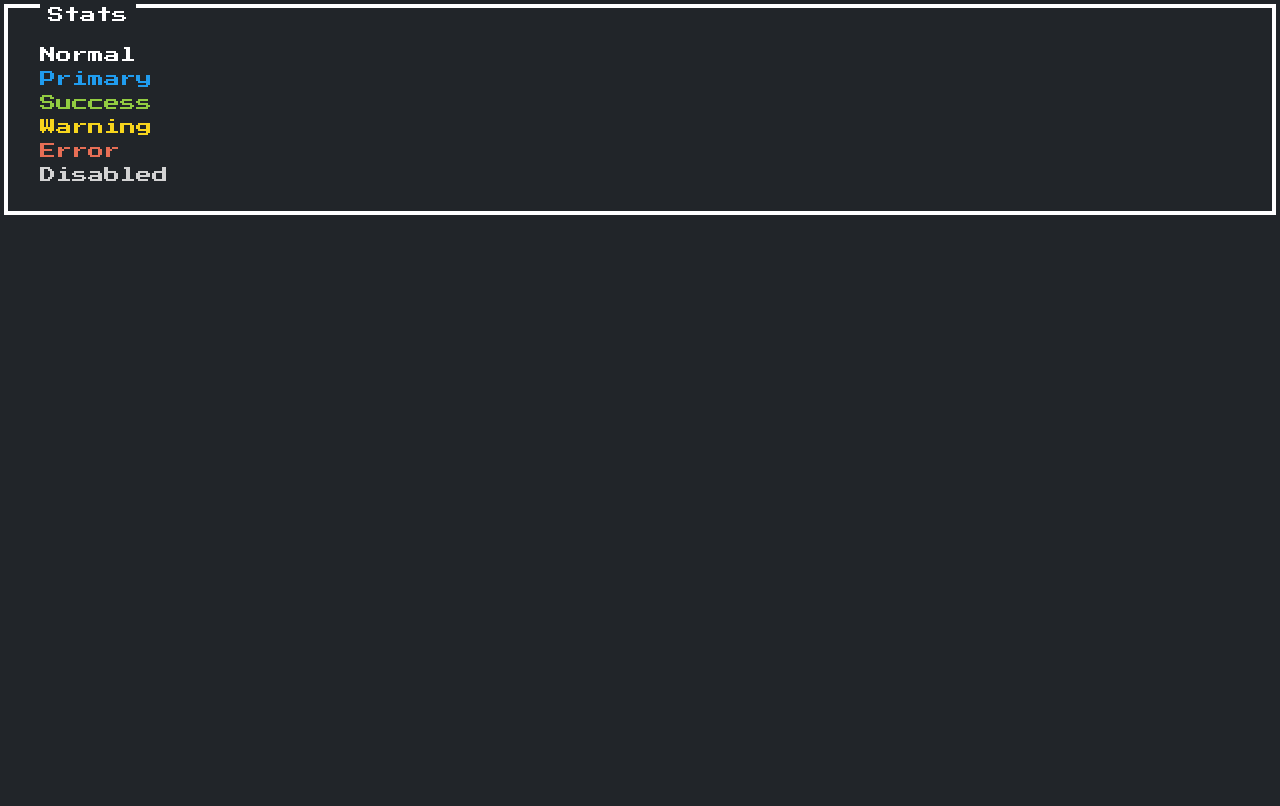
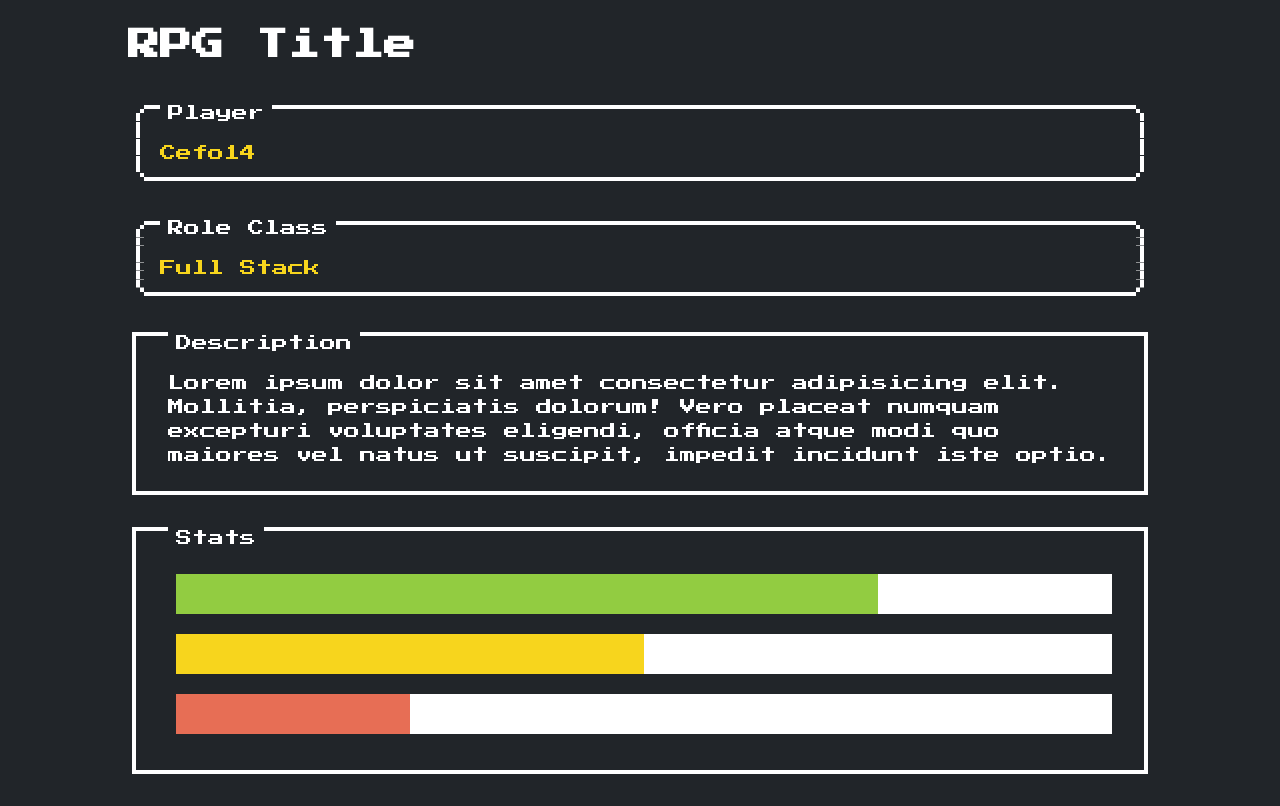
Before and after one commit to Cefo14/cefo14.github.io, a React (Create React App) app: page / in a window 1280 px wide. Built offline with nearby package versions, Linux system fonts and the light colour scheme.

Commit message:
feat(Home): first preview sckeleton

```diff
--- a/package.json
+++ b/package.json
@@ -14,6 +14,7 @@
     "normalize.css": "^8.0.1",
     "react": "^17.0.2",
     "react-dom": "^17.0.2",
+    "react-jss": "^10.9.0",
     "react-scripts": "4.0.3",
     "typescript": "^4.5.2",
     "web-vitals": "^1.1.2"
--- a/src/app/index.tsx
+++ b/src/app/index.tsx
@@ -1,17 +1,9 @@
 import React from 'react';
 
-import NesContainer from '../components/NesContainer';
-import NesText from '../components/NesText';
+import Home from '../container/Home';
 
 const App = () => (
-  <NesContainer title="Stats">
-    <NesText>Normal</NesText>
-    <NesText variant="primary">Primary</NesText>
-    <NesText variant="success">Success</NesText>
-    <NesText variant="warning">Warning</NesText>
-    <NesText variant="error">Error</NesText>
-    <NesText variant="disabled">Disabled</NesText>
-  </NesContainer>
+  <Home />
 );
 
 export default App;
--- a/src/components/NesContainer/NesContainerPropTypes.ts
+++ b/src/components/NesContainer/NesContainerPropTypes.ts
@@ -3,7 +3,7 @@ import { ReactChild } from 'react';
 interface NesContainerPropTypes {
   title?: string;
   rounded?: Boolean;
-  children: ReactChild | ReactChild[];
+  children?: ReactChild | ReactChild[];
 }
 
 export default NesContainerPropTypes;
--- a/src/components/NesText/NesTextPropTypes.ts
+++ b/src/components/NesText/NesTextPropTypes.ts
@@ -1,8 +1,8 @@
 import { ReactChild } from 'react';
 
 interface TextProps {
-  children: ReactChild,
-  variant?: 'primary' | 'success' | 'warning' | 'error' | 'disabled' | 'text'
+  children?: ReactChild,
+  variant?: 'primary' | 'success' | 'warning' | 'error' | 'disabled' | 'normal'
   component?: 'h1' | 'h2' | 'h3' | 'h4' | 'h5' | 'h6' | 'span' | 'p' | 'div'
 }
 
--- a/src/components/NesText/index.tsx
+++ b/src/components/NesText/index.tsx
@@ -5,7 +5,7 @@ import NesTextProps from './NesTextPropTypes';
 
 const NesText: FC<NesTextProps> = ({
   children,
-  variant = 'text',
+  variant = 'normal',
   component = 'div',
 }) => {
   const TextTagComponent = component;
@@ -15,8 +15,8 @@ const NesText: FC<NesTextProps> = ({
       className={clsx(
         'nes-text',
         {
-          [`is-${variant}`]: Boolean(variant),
-          'text-color': variant === 'text',
+          [`is-${variant}`]: variant !== 'normal',
+          'text-color': variant === 'normal',
         },
       )}
     >
--- a/src/components/PixelImage/index.tsx
+++ b/src/components/PixelImage/index.tsx
@@ -9,8 +9,8 @@ import PixelImagePropTypes from './PixelImagePropTypes';
 
 const PixelImage: FC<PixelImagePropTypes> = ({
   src,
-  width,
-  height,
+  width = 256,
+  height = 256,
   blur = 50,
   scale = 0.01,
 }) => {
--- /dev/null
+++ b/src/container/Home/index.tsx
@@ -0,0 +1,41 @@
+import React from 'react';
+
+import NesText from '../../components/NesText';
+import NesContainer from '../../components/NesContainer';
+import NesProgress from '../../components/NesProgress';
+
+import useStyles from './useStyles';
+
+const Home = () => {
+  const styles = useStyles();
+
+  return (
+    <div className={styles.container}>
+      <NesText component="h1">
+        RPG Title
+      </NesText>
+      <NesContainer title="Player" rounded>
+        <NesText variant="warning">
+          Cefo14
+        </NesText>
+      </NesContainer>
+      <NesContainer title="Role Class" rounded>
+        <NesText variant="warning">
+          Full Stack
+        </NesText>
+      </NesContainer>
+      <NesContainer title="Description">
+        Lorem ipsum dolor sit amet consectetur adipisicing elit. Mollitia,
+        perspiciatis dolorum! Vero placeat numquam excepturi voluptates eligendi,
+        officia atque modi quo maiores vel natus ut suscipit, impedit incidunt iste optio.
+      </NesContainer>
+      <NesContainer title="Stats">
+        <NesProgress value={75} max={100} variant="success" />
+        <NesProgress value={50} max={100} variant="warning" />
+        <NesProgress value={25} max={100} variant="error" />
+      </NesContainer>
+    </div>
+  );
+};
+
+export default Home;
--- /dev/null
+++ b/src/container/Home/useStyles.ts
@@ -0,0 +1,13 @@
+import { createUseStyles } from 'react-jss';
+
+const useStyles = createUseStyles({
+  container: {
+    width: '80%',
+    margin: '0 auto',
+    '& > *': {
+      marginBottom: '32px !important',
+    },
+  },
+});
+
+export default useStyles;
```
Also changed, not shown: 2 other files (tests, documents, lock files or other folders).
